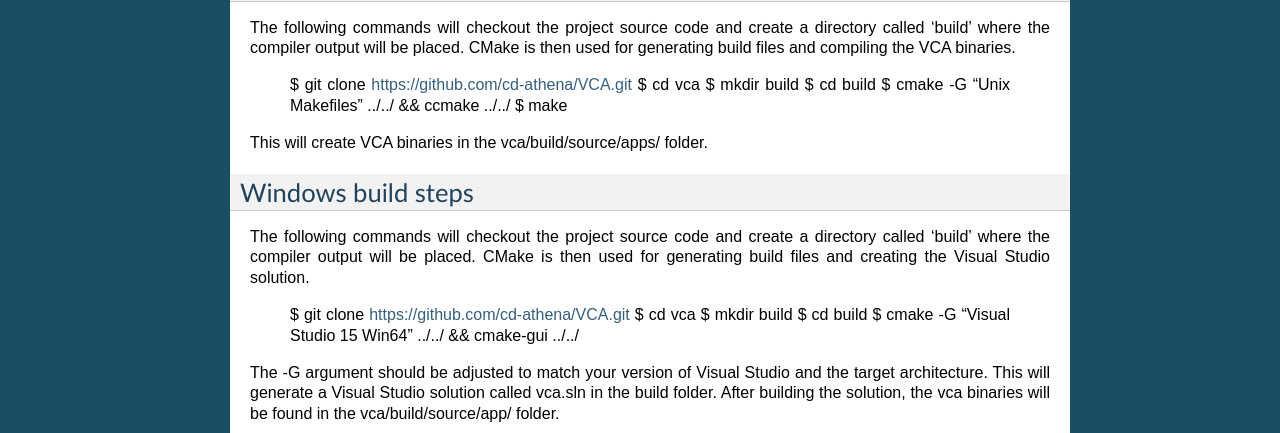
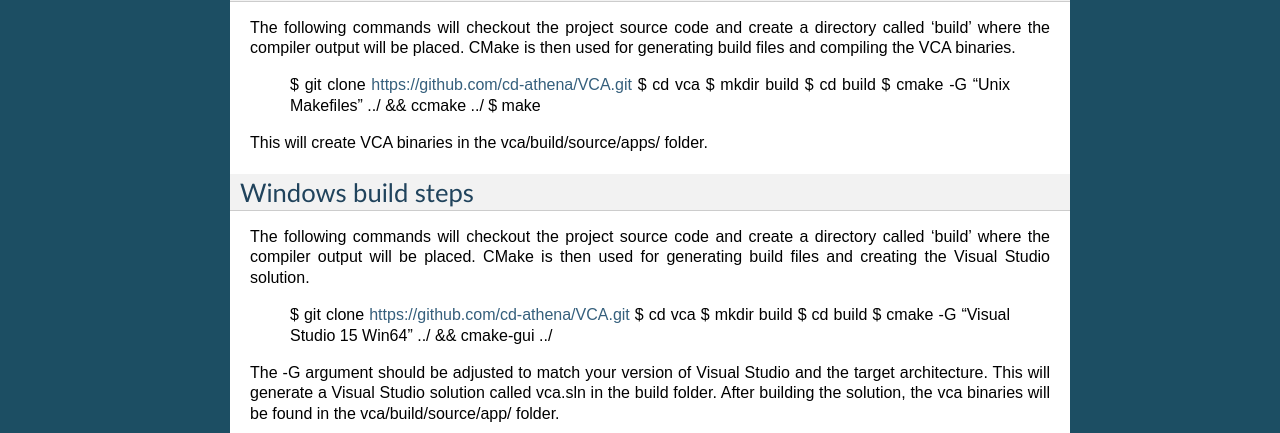
Before and after one commit to cd-athena/VCA, a Sphinx documentation site: the page built from docs/build.rst, in a window 1280 px wide. Shown: the part 382-815 px from the top of the page. Built offline with Sphinx 7.4.7, drawn with Linux system fonts in a browser that asks for light colours.

```diff
--- a/docs/build.rst
+++ b/docs/build.rst
@@ -26,7 +26,7 @@ CMake is then used for generating build files and compiling the VCA binaries.
     $ cd vca
     $ mkdir build
     $ cd build
-    $ cmake -G "Unix Makefiles" ../../ && ccmake ../../
+    $ cmake -G "Unix Makefiles" ../ && ccmake ../
     $ make
 
 This will create VCA binaries in the vca/build/source/apps/ folder.
@@ -43,7 +43,7 @@ solution.
     $ cd vca
     $ mkdir build
     $ cd build
-    $ cmake -G "Visual Studio 15 Win64" ../../ && cmake-gui ../../
+    $ cmake -G "Visual Studio 15 Win64" ../ && cmake-gui ../
 
 The -G argument should be adjusted to match your version of Visual Studio and
 the target architecture.
```
Also changed, not shown: readme.rst (+0 -12 lines).
